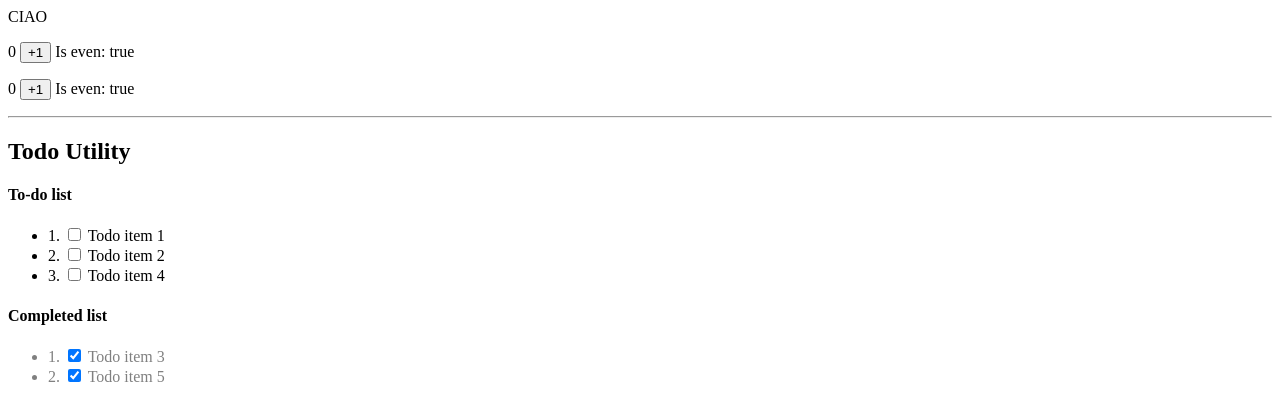
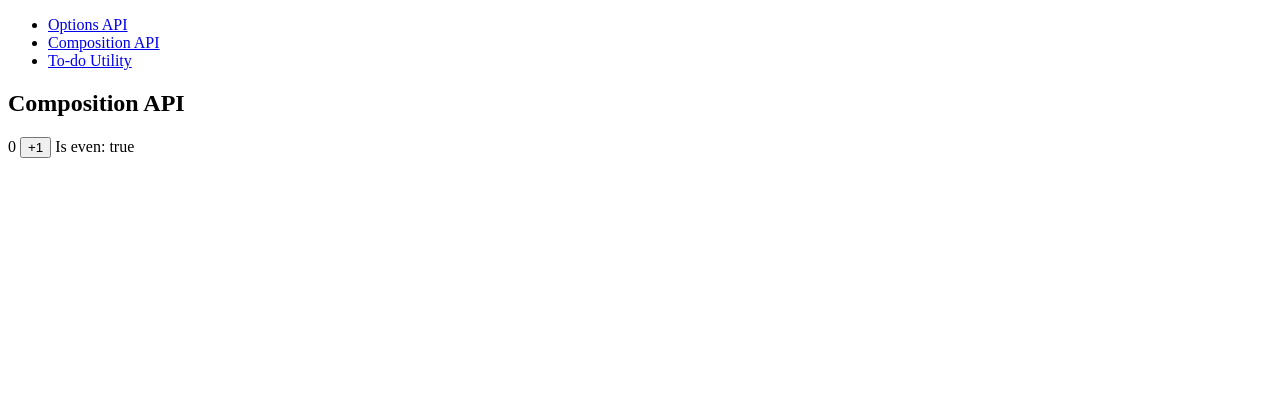
Before and after one commit to dennybiasiolli/vue-tutorial-project, a Vue app: page /#/composition-api in a window 1280 px wide. Shown: the top 420 px of the page. Built offline with nearby package versions, Linux system fonts and the light colour scheme.

Commit message:
using router components in App.vue component template

```diff
--- a/src/App.vue
+++ b/src/App.vue
@@ -1,19 +1,16 @@
-<script setup>
-import OptionsAPI from './components/OptionsAPI.vue'
-import CompositionAPI from './components/CompositionAPI.vue'
-import TodoUtility from './components/TodoUtility.vue'
-</script>
-
 <template>
-  CIAO
-  <p>
-    <OptionsAPI />
-  </p>
-  <p>
-    <CompositionAPI />
-  </p>
-  <hr />
-  <p>
-    <TodoUtility />
-  </p>
+  <nav>
+    <ul>
+      <li>
+        <router-link to="/options-api">Options API</router-link>
+      </li>
+      <li>
+        <router-link to="/composition-api">Composition API</router-link>
+      </li>
+      <li>
+        <router-link to="/todo-utility">To-do Utility</router-link>
+      </li>
+    </ul>
+  </nav>
+  <router-view></router-view>
 </template>
--- a/src/components/CompositionAPI.vue
+++ b/src/components/CompositionAPI.vue
@@ -17,6 +17,8 @@ onMounted(() => {
 </script>
 
 <template>
+  <h2>Composition API</h2>
+
   {{ count }}
   <button @click="increment(1)">+1</button>
   Is even: {{ isEven }}
--- a/src/components/OptionsAPI.vue
+++ b/src/components/OptionsAPI.vue
@@ -31,6 +31,8 @@ export default {
 </script>
 
 <template>
+  <h2>Options API</h2>
+
   {{ count }}
   <button @click="increment(1)">+1</button>
   Is even: {{ isEven }}
```
